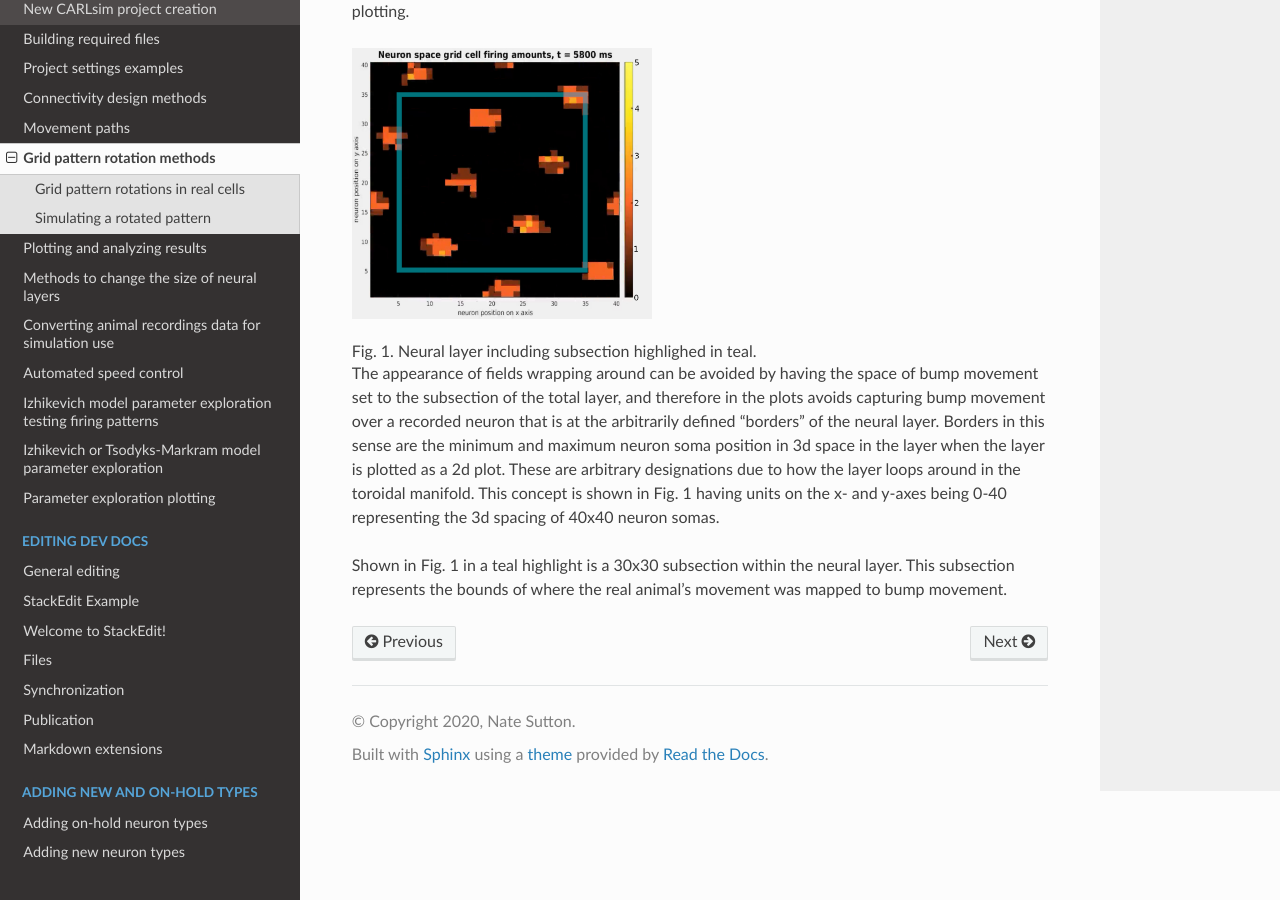
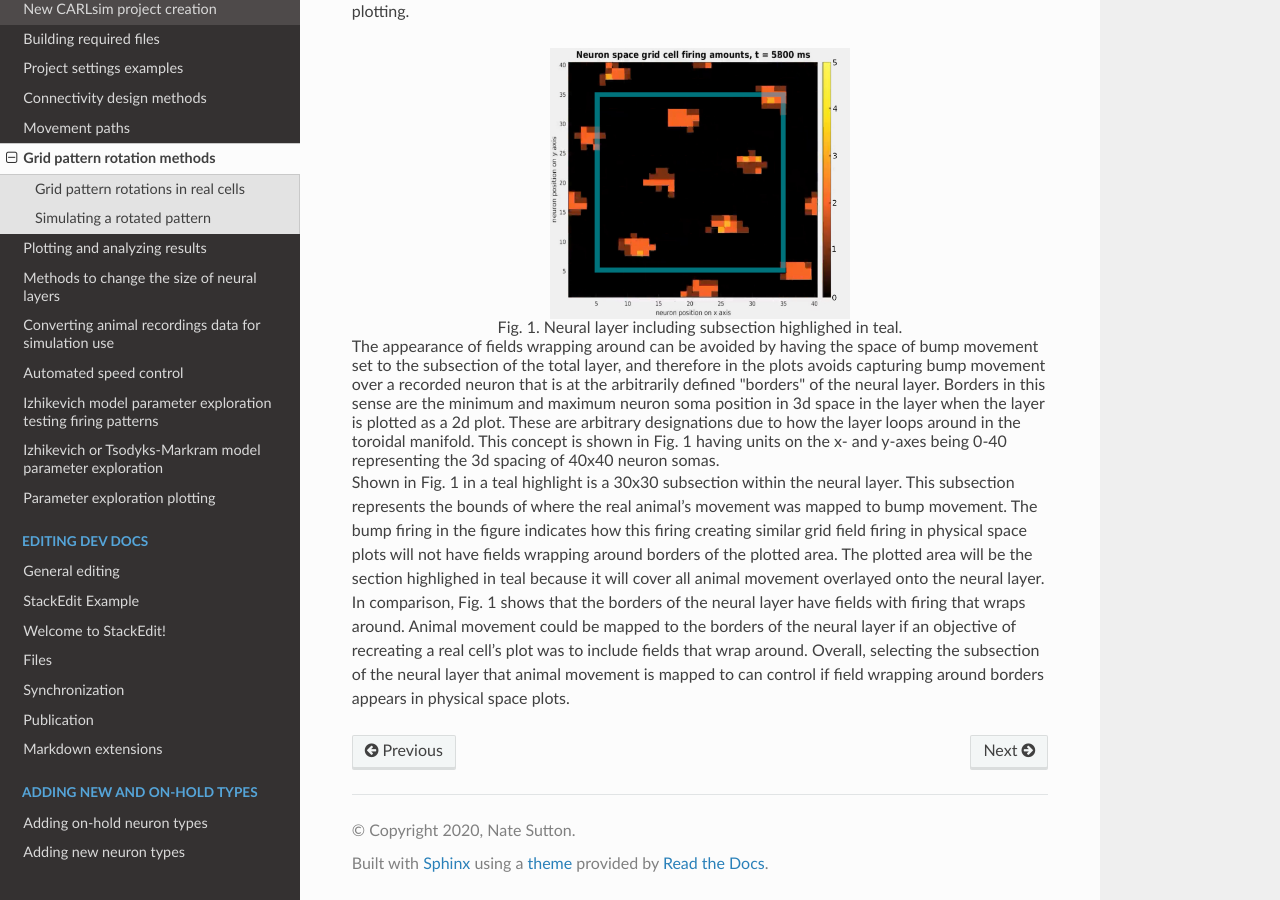
Before and after one commit to Hippocampome-Org/hco_dev_docs, a Sphinx documentation site: the page built from docs/spatial_nav/pattern_rotations.md, in a window 1280 px wide and 900 px high, scrolled down 1328 px. Built offline with Sphinx 7.4.7 and the Read the Docs theme 2.0.0, drawn with Linux system fonts in a browser that asks for light colours.

Commit message:
updated spatial nav docs

```diff
--- a/docs/spatial_nav/pattern_rotations.md
+++ b/docs/spatial_nav/pattern_rotations.md
@@ -16,10 +16,10 @@ An approach has been used in the article's work that recreates the real cells no
 Mapping movement of an animal to a level of movement of bumps can cause the movement of an animal in an environment not to span the full length of a neural layer. Movement (at a set angle) across the full neural layer causes the bump to loop back around to where it started. This causes a physical space plot of grid fields produced from the movement to have the fields wrapping around the edges of the plot appearance. Mapping the movement of the animal to span a subsection of the full neural layer causes the fields that are produced to potentially avoid that wrapping around the borders of the physical space plot appearance.
 
 Another factor considered in avoiding the wrapping appearance is the bounds of the plotted area. Bounds in this case refers to what is designated as the units on the x- and y-axes. For example, in a 30x30 cm environment, the motion of bumps may span 20x20 neurons in the sense that the center of any bump travels no more than 20x20 neurons in the neural layer. Where in the neural layer, which could be any size, but per se is 30x30 neurons, this 20x20 space of movement occurs could be in theory any 20x20 space in the layer. For plotting purposes this is relevant because wrapping around of fields could appear in plots if the plot considered halfway through the 20x20 space to be the border of the plotted area. Where to designate such borders of the plotted area is however arbitrary because the manifold is a torus. The movement of bumps looping around the manifold means that there are no true "borders" in the neural layer. Therefore, that 20x20 area can be positioned in a space in the layer that avoids the appearance of fields wrapping for the purposes of plotting.
-
+<center>
 <img src="https://github.com/Hippocampome-Org/hco_dev_docs/blob/master/media/neuron_space.png?raw=true"  width="300" height="300">
 <br>Fig. 1. Neural layer including subsection highlighed in teal.
-
+<br></center>
 The appearance of fields wrapping around can be avoided by having the space of bump movement set to the subsection of the total layer, and therefore in the plots avoids capturing bump movement over a recorded neuron that is at the arbitrarily defined "borders" of the neural layer. Borders in this sense are the minimum and maximum neuron soma position in 3d space in the layer when the layer is plotted as a 2d plot. These are arbitrary designations due to how the layer loops around in the toroidal manifold. This concept is shown in Fig. 1 having units on the x- and y-axes being 0-40 representing the 3d spacing of 40x40 neuron somas.
 
-Shown in Fig. 1 in a teal highlight is a 30x30 subsection within the neural layer. This subsection represents the bounds of where the real animal's movement was mapped to bump movement.
+Shown in Fig. 1 in a teal highlight is a 30x30 subsection within the neural layer. This subsection represents the bounds of where the real animal's movement was mapped to bump movement. The bump firing in the figure indicates how this firing creating similar grid field firing in physical space plots will not have fields wrapping around borders of the plotted area. The plotted area will be the section highlighed in teal because it will cover all animal movement overlayed onto the neural layer. In comparison, Fig. 1 shows that the borders of the neural layer have fields with firing that wraps around. Animal movement could be mapped to the borders of the neural layer if an objective of recreating a real cell's plot was to include fields that wrap around. Overall, selecting the subsection of the neural layer that animal movement is mapped to can control if field wrapping around borders appears in physical space plots.
```
